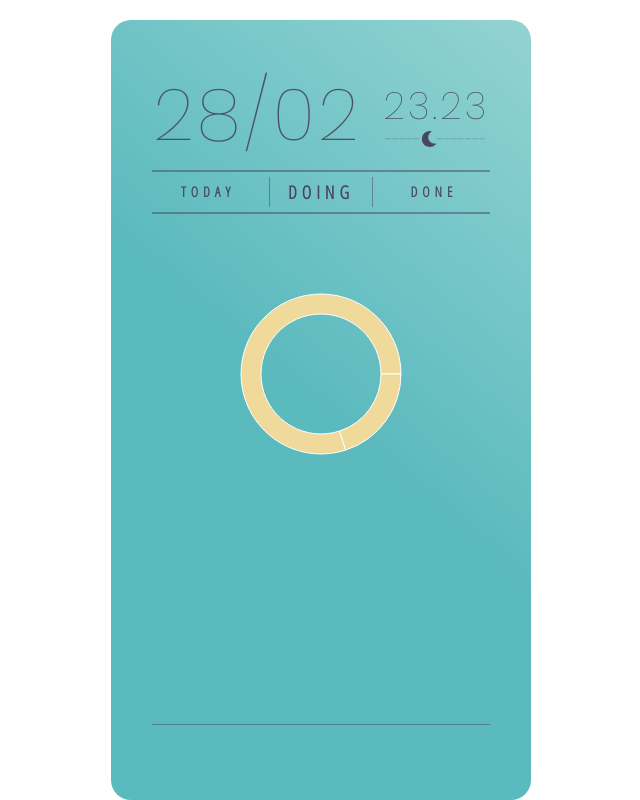
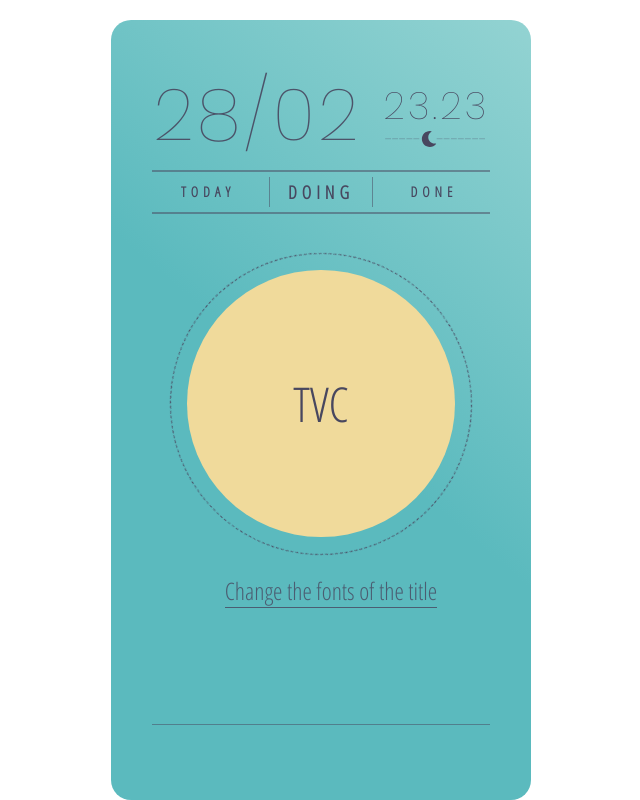
Before and after one commit to Carlosl93/TaskerReact, a React (Create React App) app: page / in a window 1280 px wide. Shown: the whole page, without its empty margins (319-959 px from the left). Built offline with nearby package versions, Linux system fonts and the light colour scheme.

Commit message:
added done timer

```diff
--- a/src/components/TaskList/Doing.js
+++ b/src/components/TaskList/Doing.js
@@ -2,7 +2,7 @@ import React from 'react';
 import styled from 'styled-components';
 import { PieChart, Pie } from 'recharts';
 
-const data = [{name: 'Group A', value: 400}, {name: 'Group A', value: 100}];
+const data = [{ name: 'Group A', value: 400 }, { name: 'Group A', value: 100 }];
 
 const DoingContainer = styled.div`
     width: calc(100% - 20px);
@@ -17,24 +17,106 @@ const TimerContainer = styled.div`
     display: flex;
     justify-content: center;
     align-items: center;
+
+    margin-top: 30px;
 `;
 
+const TimerLine = styled.div`
+    width: ${props => `${props.size}px`};
+    height: ${props => `${props.size}px`};
+
+    border: 1px dashed #48475F;
+    border-radius: 50%;
+
+    display: flex;
+    justify-content: center;
+    align-items: center;
+    transform: ${props => `rotate(${props.rotation}deg)`};
+    transition: 1s ease all;
+`
+
 const Timer = styled.div`
-    width: 72%;
-    height: 80%;
+    width: ${props => `${props.size}px`};
+    height: ${props => `${props.size}px`};
+    position: absolute;
     border-radius: 50%;
-    border: 4px dashed #F0DA9B;
+    background: #F0DA9B;
+    transition: 0.8s ease all;
+    color: #48475F;
 `;
 
-class Doing extends React.Component{
-    render(){
-        return(
+const Tag = styled.div`
+    position: absolute;
+    font-family: 'Open Sans Condensed', sans-serif;
+    font-size: 48px;
+    font-weight: 500;
+    color: #48475F;
+`;
+
+const CounterContainer = styled.div`
+    width: 100%;
+    height: 150px;
+    font-family: 'Open Sans Condensed', sans-serif;
+    color: #48475F;
+
+    margin: 10px;
+
+    display: flex;
+    justify-content: flex-start;
+    flex-direction: column;
+    align-items: center;
+`;
+
+const Title = styled.div`
+    margin: 10px 0px;
+    font-size: 24px;
+    border-bottom: 1px solid #48475F;
+    opacity: 0.8;
+`;
+
+const Label = styled.p`
+    font-size: 12px;
+    opacity: 0.7;
+`;
+
+class Doing extends React.Component {
+    constructor(){
+        super();
+
+        this.state = {
+            rotation: 0,
+            size: 270
+        }
+    }
+
+    componentDidMount(){
+        setInterval(
+            this.timerCheck, 1000
+        );
+    }
+
+    timerCheck = () => {
+        let { rotation, size } = this.state;
+
+        this.setState({
+            rotation: rotation + 10,
+            size: size >= 260 ? size - 20 : size + 20
+        });
+    }
+
+    render() {
+        let { rotation, size } = this.state;
+
+        return (
             <DoingContainer>
                 <TimerContainer>
-                    <PieChart width={300} height={300}>
-                        <Pie fill="#F0DA9B" data={data} innerRadius={60} outerRadius={80} />
-                    </PieChart>
+                        <TimerLine size={300} rotation={rotation} />
+                        <Timer size={size} />
+                        <Tag>TVC</Tag>
                 </TimerContainer>
+                <CounterContainer>
+                    <Title>Change the fonts of the title</Title>
+                </CounterContainer>
             </DoingContainer>
         )
     }
```
